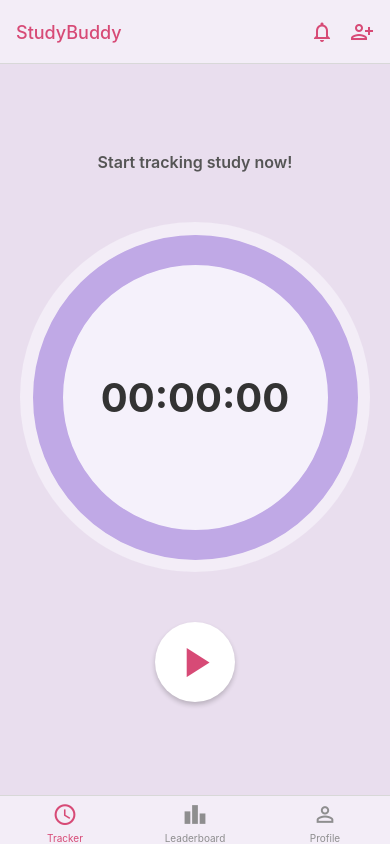
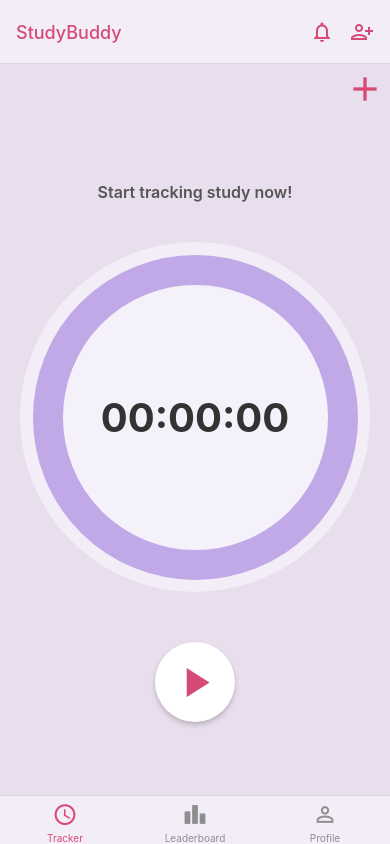
Before and after one commit to ikramsaedi/study-buddy, a React Native app: screen /Tracker in a window 390 px wide. Built offline with nearby package versions, Linux system fonts and the light colour scheme; no server answers.

Commit message:
added plus button to add house without pressing stop button

```diff
--- a/components/StopwatchButtons.tsx
+++ b/components/StopwatchButtons.tsx
@@ -1,91 +1,21 @@
-import React, { useState } from "react";
-import { View, StyleSheet, TouchableOpacity, Alert } from "react-native";
+import React from "react";
+import { View, StyleSheet, TouchableOpacity } from "react-native";
 import MaterialCommunityIcons from "react-native-vector-icons/MaterialCommunityIcons";
-import axios from "axios";
 
 type StopwatchButtonsProps = {
   running: boolean;
   pauseStopwatch: () => void;
-  resetStopwatch: () => void;
-  startStopwatch: () => void;
+  handleStop: () => void;
+  handleStart: () => void;
   time: number; // time in seconds
-};
-
-// Function to convert seconds to minutes
-const calculateDurationMinutes = (timeInSeconds: number): number => {
-  return Math.round(timeInSeconds / 60); // Convert to minutes and round off
-};
-
-// Function to send study session data to the backend
-const addStudySession = async (
-  durationMinutes: number,
-  startTime: Date,
-  endTime: Date
-) => {
-  try {
-    // LOAF
-    // this is problem
-    await axios.post("http://192.168.169.2:3000/api/addStudySession", {
-      userId: 1, // For user with ID 1
-      durationMinutes: durationMinutes,
-      start: startTime.toISOString(), // Send as ISO string
-      end: endTime.toISOString(), // Send as ISO string
-      tag: "focus", // Fixed tag as 'focus'
-    });
-    Alert.alert("Study session added successfully!");
-  } catch (error) {
-    console.error("Error adding study session:", error);
-    Alert.alert("Error adding study session.");
-  }
 };
 
 export function StopwatchButtons({
   running,
   pauseStopwatch,
-  resetStopwatch,
-  startStopwatch,
-  time, // Time is passed from parent in seconds
+  handleStop,
+  handleStart,
 }: StopwatchButtonsProps) {
-  const [startTime, setStartTime] = useState<Date | null>(null); // Track start time
-  const [endTime, setEndTime] = useState<Date | null>(null); // Track end time
-
-  const handleStart = () => {
-    setStartTime(new Date()); // Capture start time
-    startStopwatch();
-  };
-
-  const handleStop = () => {
-    const stopTime = new Date(); // Capture end time
-    setEndTime(stopTime);
-
-    pauseStopwatch();
-    const durationMinutes = calculateDurationMinutes(time); // Calculate duration in minutes
-
-    // Fire the alert asking whether to add the study session
-    Alert.alert(
-      "Add Hours", // title
-      "Would you like to add the tracked hours to your total study time?", // message
-      [
-        {
-          text: "No",
-          onPress: () => resetStopwatch(),
-          style: "cancel",
-        },
-        {
-          text: "Yes",
-          onPress: () => {
-            if (startTime) {
-              // Add study session to the backend
-              addStudySession(durationMinutes, startTime, stopTime);
-            }
-            resetStopwatch(); // Reset the stopwatch
-          },
-        },
-      ],
-      { cancelable: true }
-    );
-  };
-
   return (
     <View style={styles.buttonContainer}>
       {running ? (
--- a/pages/Tracker.tsx
+++ b/pages/Tracker.tsx
@@ -1,6 +1,35 @@
 import React, { useState, useRef } from "react";
-import { View, Text, StyleSheet } from "react-native";
+import { View, Text, StyleSheet, Alert, TouchableOpacity } from "react-native";
 import { StopwatchButtons } from "../components/StopwatchButtons";
+import axios from "axios";
+import MaterialCommunityIcons from "react-native-vector-icons/MaterialCommunityIcons";
+
+// Function to convert seconds to minutes
+const calculateDurationMinutes = (timeInSeconds: number): number => {
+  return Math.round(timeInSeconds / 60); // Convert to minutes and round off
+};
+
+// Function to send study session data to the backend
+const addStudySession = async (
+  durationMinutes: number,
+  startTime: Date,
+  endTime: Date
+) => {
+  try {
+    // this is problem
+    await axios.post("http://192.168.1.100:3000/api/addStudySession", {
+      userId: 1, // For user with ID 1
+      durationMinutes: durationMinutes,
+      start: startTime.toISOString(), // Send as ISO string
+      end: endTime.toISOString(), // Send as ISO string
+      tag: "focus", // Fixed tag as 'focus'
+    });
+    Alert.alert("Study session added successfully!");
+  } catch (error) {
+    console.error("Error adding study session:", error);
+    Alert.alert("Error adding study session.");
+  }
+};
 
 export const Tracker = () => {
   // State and refs to manage time and stopwatch status
@@ -8,6 +37,10 @@ export const Tracker = () => {
   const [running, setRunning] = useState(false);
   const intervalRef = useRef<NodeJS.Timeout | null>(null);
   const startTimeRef = useRef(0);
+
+  //time state
+  const [startTime, setStartTime] = useState<Date | null>(null); // Track start time
+  const [endTime, setEndTime] = useState<Date | null>(null); // Track end time
 
   // Function to start the stopwatch
   const startStopwatch = () => {
@@ -43,8 +76,55 @@ export const Tracker = () => {
       .padStart(2, "0")}:${secs.toString().padStart(2, "0")}`;
   };
 
+  const handleStart = () => {
+    setStartTime(new Date()); // Capture start time
+    startStopwatch();
+  };
+
+  const handleStop = () => {
+    const stopTime = new Date(); // Capture end time
+    setEndTime(stopTime);
+
+    pauseStopwatch();
+    const durationMinutes = calculateDurationMinutes(time); // Calculate duration in minutes
+
+    // Fire the alert asking whether to add the study session
+    Alert.alert(
+      "Add Hours", // title
+      "Would you like to add the tracked hours to your total study time?", // message
+      [
+        {
+          text: "No",
+          onPress: () => resetStopwatch(),
+          style: "cancel",
+        },
+        {
+          text: "Yes",
+          onPress: () => {
+            if (startTime) {
+              // Add study session to the backend
+              addStudySession(durationMinutes, startTime, stopTime);
+            }
+            resetStopwatch(); // Reset the stopwatch
+          },
+        },
+      ],
+      { cancelable: true }
+    );
+  };
+
   return (
     <>
+      <View style={styles.buttonContainer}>
+        {!running && ( // Only show the button when not running
+          <TouchableOpacity
+            onPress={handleStop} // Use the stop handler
+            style={styles.addButton}
+          >
+            <MaterialCommunityIcons name="plus" color={"#D74A76"} size={40} />
+          </TouchableOpacity>
+        )}
+      </View>
       <View style={styles.timer_container}>
         <Text style={styles.startText}>Start tracking study now!</Text>
 
@@ -58,9 +138,9 @@ export const Tracker = () => {
         {/* Play/Pause/Reset Button */}
         <StopwatchButtons
           running={running}
-          startStopwatch={startStopwatch}
           pauseStopwatch={pauseStopwatch}
-          resetStopwatch={resetStopwatch}
+          handleStop={handleStop}
+          handleStart={handleStart}
           time={time}
         />
       </View>
@@ -101,9 +181,17 @@ const styles = StyleSheet.create({
     color: "#333",
   },
   startText: {
-    marginBottom: 50,
+    marginBottom: 40,
     fontSize: 16,
     fontWeight: "600",
     color: "#555",
   },
+  buttonContainer: {
+    height: 50,
+    width: "100%", // Ensure the container takes full width
+    padding: 5, // Add some padding if needed
+    flexDirection: "row",
+    justifyContent: "flex-end", // Ensure content goes to the right
+  },
+  addButton: {},
 });
```
Also changed, not shown: 1 other file (tests, documents, lock files or other folders).
